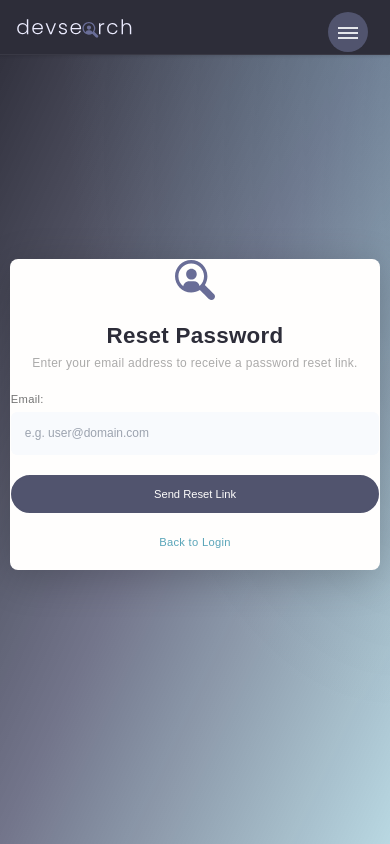
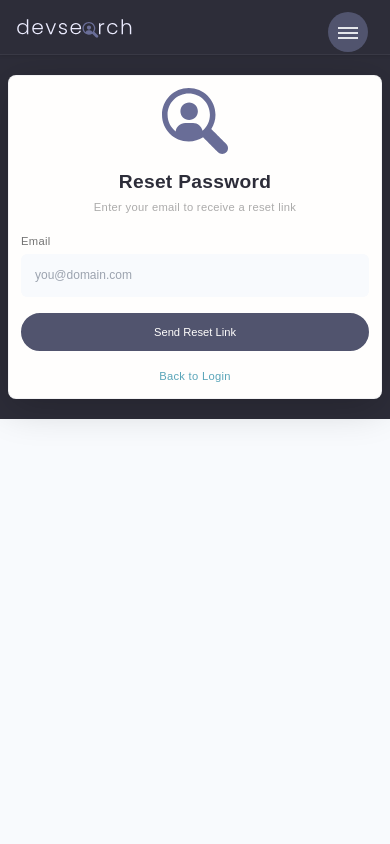
Before and after one commit to sanusi-dev/devsearch, a Django app: page /accounts/password/reset/ in a window 390 px wide. Run offline with Django 5.2, Linux system fonts and the light colour scheme; some libraries are stand-ins or nearby versions.

Commit message:
fix: add responsive padding to .card CSS, rewrite auth forms with clean mobile-first layout

```diff
--- a/static/styles/input.css
+++ b/static/styles/input.css
@@ -97,7 +97,7 @@
   .card {
     @apply rounded-2xl bg-white w-auto h-auto my-[0.5rem] overflow-hidden
            shadow-[0_1px_3px_rgba(0,0,0,0.06),0_4px_12px_rgba(0,0,0,0.04)]
-           border border-light/50
+           border border-light/50 p-[2rem_2rem] sm:p-[3.5rem] md:p-[5rem]
            transition-all duration-300 ease-out;
   }
   .card__body, .card__header { @apply p-[2rem_2.5rem]; }
--- a/static/styles/output.css
+++ b/static/styles/output.css
@@ -951,10 +951,20 @@ a {
   transition-timing-function: cubic-bezier(0.4, 0, 0.2, 1);
   transition-duration: 300ms;
   transition-timing-function: cubic-bezier(0, 0, 0.2, 1);
+  padding: 1.5rem 1.5rem;
+}
+@media (min-width: 640px) {
+  .card {
+    padding: 3rem 3.5rem;
+  }
+}
+@media (min-width: 768px) {
+  .card {
+    padding: 5rem 6rem;
+  }
 }
 
 .card__body, .card__header {
-  padding: 2rem 2.5rem;
 }
 
 .card.card--dark {
--- a/templates/account/password_reset.html
+++ b/templates/account/password_reset.html
@@ -1,49 +1,37 @@
 {% extends "main.html" %}
 {% load static %}
 {% load widget_tweaks %}
-
 {% block content %}
-<div class="relative w-full min-h-[85vh] flex justify-center items-center z-10 bg-transparent py-[2rem]">
-    <div class="fixed inset-0 z-[-1] bg-gradient-to-br from-sub via-sub-light/80 to-main/40"></div>
-    <div class="fixed inset-0 z-[-1] bg-[radial-gradient(ellipse_at_top_right,rgba(90,165,185,0.2)_0%,transparent_60%)]"></div>
-
-    <div class="card w-[95%] max-w-[55rem] p-[2rem_2rem] sm:p-[3rem_3.5rem] md:p-[5rem_6rem] shadow-[0_8px_40px_rgba(0,0,0,0.2)] border-white/10 animate-slide-up">
+    <div class="relative w-full min-h-screen flex justify-center items-center bg-sub py-[2rem] px-4">
+        <div class="card w-full max-w-[44rem] shadow-[0_8px_40px_rgba(0,0,0,0.2)] animate-slide-up">
             <div class="text-center">
-            <a href="/" class="inline-block">
-                <img src="{% static 'images/icon.svg' %}" alt="icon" class="mx-auto h-[5rem]" />
-            </a>
-            <h3 class="text-[2.8rem] text-sub font-bold mt-[1.5rem]">Reset Password</h3>
-            <p class="font-normal text-[1.5rem] text-text/60 mb-[2rem]">
-                Enter your email address to receive a password reset link.
-            </p>
+                <img src="{% static 'images/icon.svg' %}" alt="DevSearch" class="mx-auto h-[4.5rem]" />
+                <h3 class="text-[2.4rem] text-sub font-bold mt-[1.5rem]">Reset Password</h3>
+                <p class="text-[1.4rem] text-text/60 mb-[2rem]">Enter your email to receive a reset link</p>
             </div>
-
-        <form class="form my-[2rem]" method="post" action="{% url 'account_reset_password' %}">
+            <form class="form" method="post" action="{% url 'account_reset_password' %}">
                 {% csrf_token %}
                 <div class="form__field">
-                <label for="id_email">Email:</label>
-                {{ form.email|add_class:"input"|attr:"id:id_email"|attr:"placeholder:e.g. user@domain.com" }}
+                    <label for="id_email">Email</label>
+                    {{ form.email|add_class:"input"|attr:"id:id_email"|attr:"placeholder:you@domain.com" }}
                     {% for error in form.email.errors %}
                         <span class="text-[1.3rem] font-medium text-error block mt-1">{{ error }}</span>
                     {% endfor %}
                 </div>
-
                 {% if form.non_field_errors %}
-                <div class="bg-error-bg rounded-xl p-[1.2rem] mb-[1.5rem]">
-                    <ul class="text-[1.3rem] font-medium text-error list-none">
-                        {% for error in form.non_field_errors %}<li>{{ error }}</li>{% endfor %}
-                    </ul>
+                    <div class="bg-red-50 rounded-xl p-[1.2rem] mb-[1.5rem]">
+                        {% for error in form.non_field_errors %}
+                            <p class="text-[1.3rem] font-medium text-error">{{ error }}</p>
+                        {% endfor %}
                     </div>
                 {% endif %}
-
-            <div class="my-[2.5rem]">
+                <div class="my-[2rem]">
                     <input class="btn btn--sub text-[1.4rem] w-full" type="submit" value="Send Reset Link" />
                 </div>
-
-            <div class="text-center mt-[1rem]">
+            </form>
+            <div class="text-center">
                 <a href="{% url 'account_login' %}" class="text-[1.4rem] text-main hover:underline">Back to Login</a>
             </div>
-        </form>
         </div>
     </div>
 {% endblock content %}
```
Also changed, not shown: templates/account/login.html (+22 -29 lines), templates/account/signup.html (+22 -32 lines), templates/socialaccount/signup.html (+12 -23 lines). Lines whose indentation alone changed are shown as unchanged.
